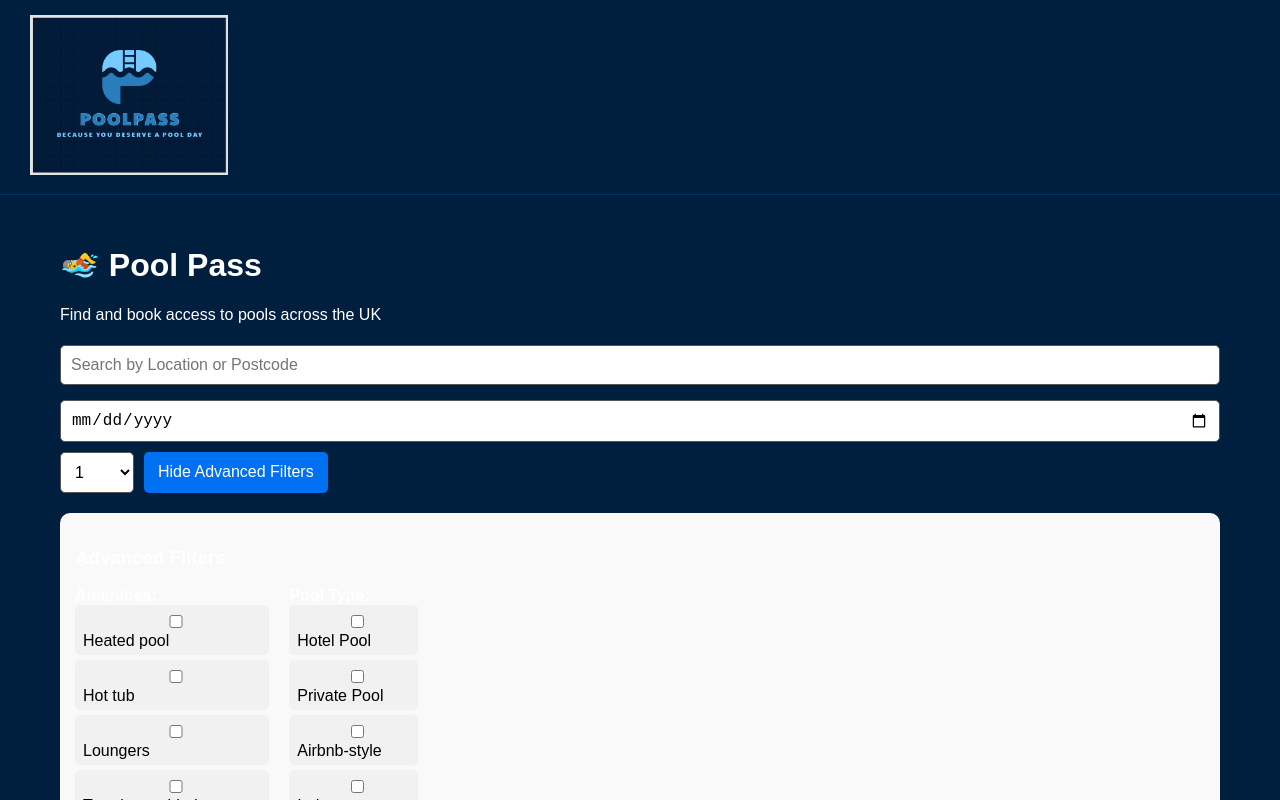
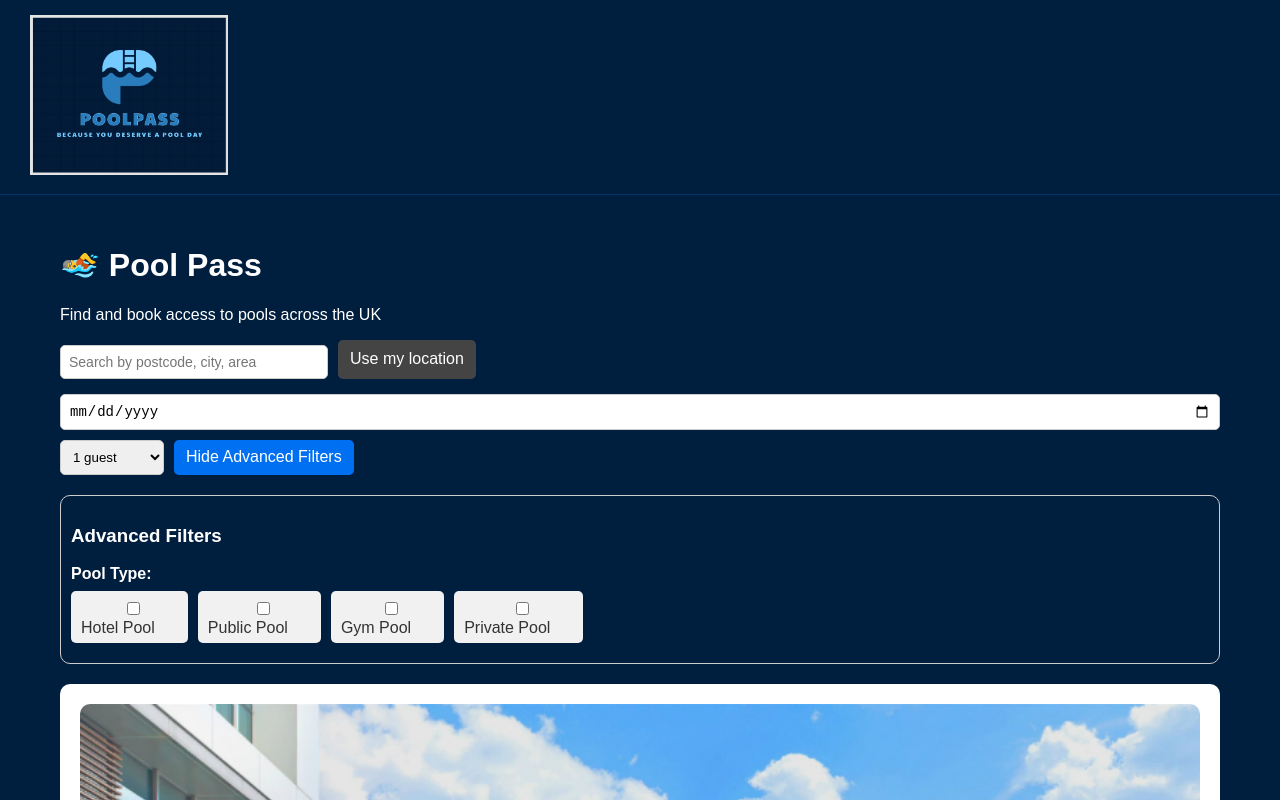
Before and after one commit to SxyWytBoy/PoolPass, a Next.js app: page / in a window 1280 px wide. Both pictures are taken after a click on the button "Show Advanced Filters". Shown: the top 800 px of the page. Built offline with nearby package versions, Linux system fonts and the light colour scheme.

Commit message:
Update index.js

```diff
--- a/pages/index.js
+++ b/pages/index.js
@@ -52,46 +52,17 @@ const pools = [
 
 export default function Home() {
   const [search, setSearch] = useState('');
+  const [selectedTypes, setSelectedTypes] = useState([]);
   const [availableDate, setAvailableDate] = useState('');
   const [guests, setGuests] = useState(1);
+  const [dropdownOpen, setDropdownOpen] = useState(false);
   const [showAdvanced, setShowAdvanced] = useState(false);
-  const [selectedTypes, setSelectedTypes] = useState([]);
-  const [selectedAmenities, setSelectedAmenities] = useState([]);
-  const [dropdownOpen, setDropdownOpen] = useState(false);
   const dropdownRef = useRef(null);
-
-  const amenities = [
-    'Heated pool',
-    'Hot tub',
-    'Loungers',
-    'Towels provided',
-    'Changing rooms',
-    'Food/drinks available',
-    'Wi-Fi',
-    'Parking',
-  ];
-
-  const poolTypes = [
-    'Hotel Pool',
-    'Private Pool',
-    'Airbnb-style',
-    'Indoor',
-    'Outdoor',
-    'Public Pool',
-    'Gym Pool',
-  ];
 
   const handleTypeChange = (event) => {
     const value = event.target.value;
     setSelectedTypes((prev) =>
       prev.includes(value) ? prev.filter((type) => type !== value) : [...prev, value]
-    );
-  };
-
-  const handleAmenityChange = (event) => {
-    const value = event.target.value;
-    setSelectedAmenities((prev) =>
-      prev.includes(value) ? prev.filter((a) => a !== value) : [...prev, value]
     );
   };
 
@@ -107,9 +78,9 @@ export default function Home() {
 
   const filteredPools = pools.filter((pool) => {
     const matchesLocation = pool.location.toLowerCase().includes(search.toLowerCase());
+    const matchesType = selectedTypes.length > 0 ? selectedTypes.includes(pool.type) : true;
     const matchesDate = availableDate ? pool.availableDates.includes(availableDate) : true;
-    const matchesType = selectedTypes.length > 0 ? selectedTypes.includes(pool.type) : true;
-    return matchesLocation && matchesDate && matchesType;
+    return matchesLocation && matchesType && matchesDate;
   });
 
   const renderRatingStars = (rating) => {
@@ -125,14 +96,13 @@ export default function Home() {
   };
 
   const buttonStyle = {
-    padding: '10px 14px',
+    padding: '8px 12px',
     borderRadius: '5px',
     border: 'none',
     backgroundColor: '#0070f3',
     color: 'white',
     cursor: 'pointer',
     fontWeight: '500',
-    fontSize: '1rem',
   };
 
   return (
@@ -141,145 +111,80 @@ export default function Home() {
       <p>Find and book access to pools across the UK</p>
 
       {/* Basic Search Options */}
-      <div style={{ marginBottom: '20px', display: 'flex', flexWrap: 'wrap', gap: '10px' }}>
+      <div style={{ display: 'flex', flexWrap: 'wrap', gap: '10px', marginBottom: '20px' }}>
         <input
           type="text"
-          placeholder="Search by Location or Postcode"
+          placeholder="Search by postcode, city, area"
           value={search}
           onChange={(e) => setSearch(e.target.value)}
-          style={{
-            padding: '10px',
-            borderRadius: '5px',
-            border: '1px solid #555',
-            backgroundColor: '#fff',
-            color: '#000',
-            flexGrow: 1,
-            minWidth: '200px',
-            fontSize: '1rem',
-          }}
+          style={{ padding: '8px', borderRadius: '5px', border: '1px solid #ccc', width: '250px' }}
         />
+        <button
+          onClick={() => alert('Using current location...')}
+          style={{ ...buttonStyle, backgroundColor: '#444' }}
+        >
+          Use my location
+        </button>
         <input
           type="date"
           value={availableDate}
           onChange={(e) => setAvailableDate(e.target.value)}
-          style={{
-            padding: '10px',
-            borderRadius: '5px',
-            border: '1px solid #555',
-            backgroundColor: '#fff',
-            color: '#000',
-            fontSize: '1rem',
-          }}
+          style={{ padding: '8px', borderRadius: '5px', border: '1px solid #ccc' }}
         />
         <select
           value={guests}
           onChange={(e) => setGuests(Number(e.target.value))}
-          style={{
-            padding: '10px',
-            borderRadius: '5px',
-            border: '1px solid #555',
-            backgroundColor: '#fff',
-            color: '#000',
-            fontSize: '1rem',
-          }}
+          style={{ padding: '8px', borderRadius: '5px', border: '1px solid #ccc' }}
         >
-          {Array.from({ length: 10 }, (_, i) => i + 1).map((num) => (
-            <option key={num} value={num}>
-              {num} {num === 10 ? '+' : ''}
-            </option>
+          {[...Array(10)].map((_, i) => (
+            <option key={i + 1} value={i + 1}>{i + 1} guest{i > 0 && 's'}</option>
           ))}
+          <option value={11}>10+ guests</option>
         </select>
         <button onClick={() => setShowAdvanced(!showAdvanced)} style={buttonStyle}>
-          {showAdvanced ? 'Hide Advanced Filters' : 'Show Advanced Filters'}
+          {showAdvanced ? 'Hide' : 'Show'} Advanced Filters
         </button>
       </div>
 
       {/* Advanced Filters */}
       {showAdvanced && (
-        <div
-          className="advanced-filters"
-          style={{
-            backgroundColor: '#f9f9f9',
-            borderRadius: '10px',
-            padding: '15px',
-            marginBottom: '20px',
-          }}
-        >
+        <div style={{ marginBottom: '20px', padding: '10px', border: '1px solid #ccc', borderRadius: '10px' }}>
           <h3>Advanced Filters</h3>
 
-          <div style={{ display: 'flex', flexWrap: 'wrap', gap: '20px' }}>
-            {/* Amenities */}
-            <div>
-              <strong>Amenities:</strong>
-              {amenities.map((a) => (
-                <label
-                  key={a}
-                  style={{
-                    display: 'block',
-                    cursor: 'pointer',
-                    color: '#000',
-                    fontWeight: '500',
-                    backgroundColor: '#f1f1f1',
-                    padding: '5px 8px',
-                    borderRadius: '5px',
-                    marginBottom: '5px',
-                  }}
-                >
-                  <input
-                    type="checkbox"
-                    value={a}
-                    checked={selectedAmenities.includes(a)}
-                    onChange={handleAmenityChange}
-                    style={{ marginRight: '10px' }}
-                  />
-                  {a}
-                </label>
-              ))}
-            </div>
-
-            {/* Pool Type */}
-            <div>
-              <strong>Pool Type:</strong>
-              {poolTypes.map((type) => (
-                <label
-                  key={type}
-                  style={{
-                    display: 'block',
-                    cursor: 'pointer',
-                    color: '#000',
-                    fontWeight: '500',
-                    backgroundColor: '#f1f1f1',
-                    padding: '5px 8px',
-                    borderRadius: '5px',
-                    marginBottom: '5px',
-                  }}
-                >
+          {/* Pool Type */}
+          <div ref={dropdownRef} style={{ marginBottom: '10px' }}>
+            <strong>Pool Type:</strong>
+            <div style={{ display: 'flex', flexWrap: 'wrap', gap: '10px', marginTop: '8px' }}>
+              {['Hotel Pool', 'Public Pool', 'Gym Pool', 'Private Pool'].map((type) => (
+                <label key={type} style={{ backgroundColor: '#f1f1f1', padding: '6px 10px', borderRadius: '5px', color: '#333' }}>
                   <input
                     type="checkbox"
                     value={type}
                     checked={selectedTypes.includes(type)}
                     onChange={handleTypeChange}
-                    style={{ marginRight: '10px' }}
+                    style={{ marginRight: '6px' }}
                   />
                   {type}
                 </label>
               ))}
             </div>
           </div>
+
+          {/* Amenities, Price Range, etc. can be added here in future */}
         </div>
       )}
 
       {/* Pool Listings */}
       <div>
         {filteredPools.map((pool) => (
-          <div key={pool.id} className="card" style={{ marginBottom: '20px' }}>
-            <div style={{ position: 'relative', width: '100%', height: '200px', marginBottom: '15px' }}>
+          <div key={pool.id} className="card" style={{ marginBottom: '30px' }}>
+            <div style={{ width: '100%', height: 'auto', marginBottom: '15px' }}>
               <Image
                 src={pool.image}
                 alt={pool.name}
-                layout="fill"
-                objectFit="cover"
-                style={{ borderRadius: '10px' }}
+                width={600}
+                height={300}
+                style={{ borderRadius: '10px', objectFit: 'cover', width: '100%', height: 'auto' }}
               />
             </div>
             <h2>{pool.name}</h2>
@@ -303,12 +208,17 @@ export default function Home() {
         ))}
       </div>
 
-      {/* Host Call To Action */}
       <div style={{ marginTop: '30px', textAlign: 'center' }}>
         <Link href="/host">
           <button style={buttonStyle}>Host Your Pool</button>
         </Link>
       </div>
+
+      <style jsx>{`
+        button:hover {
+          background-color: #005ac1;
+        }
+      `}</style>
     </div>
   );
 }
```
